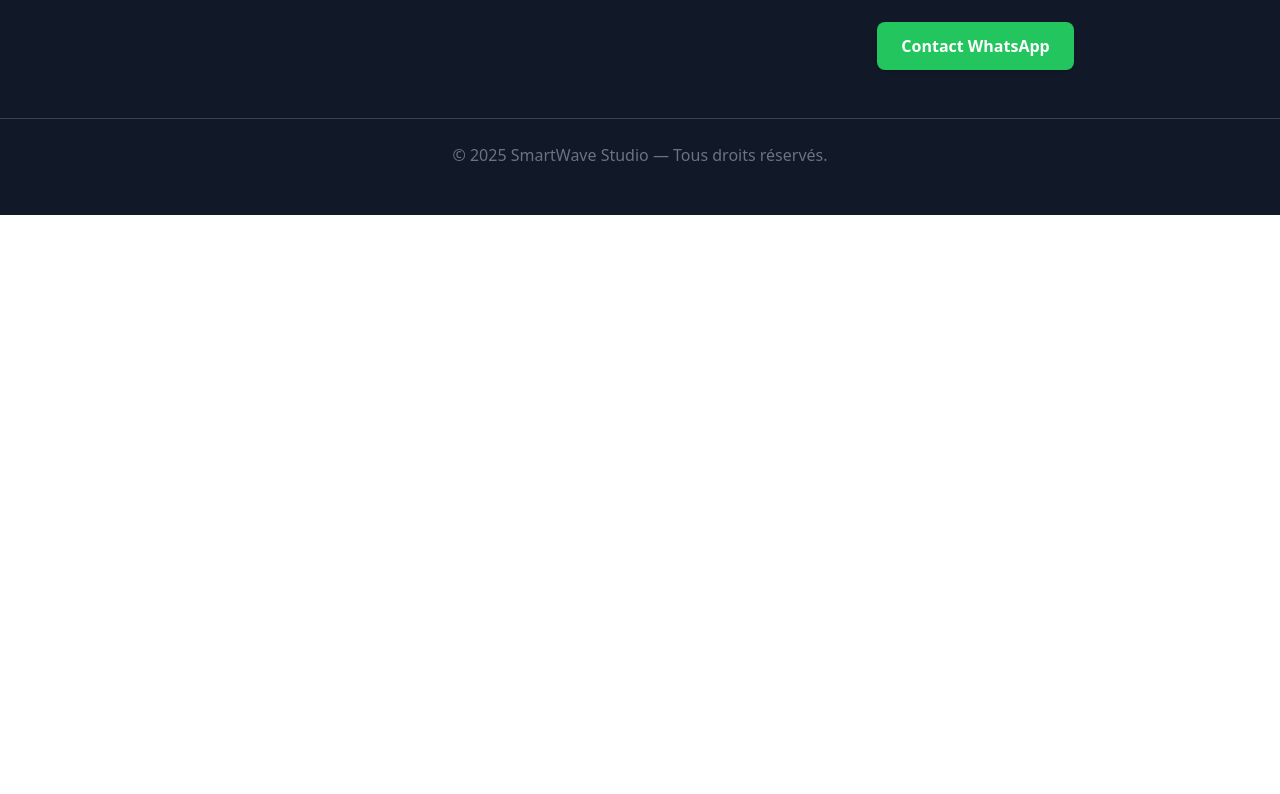
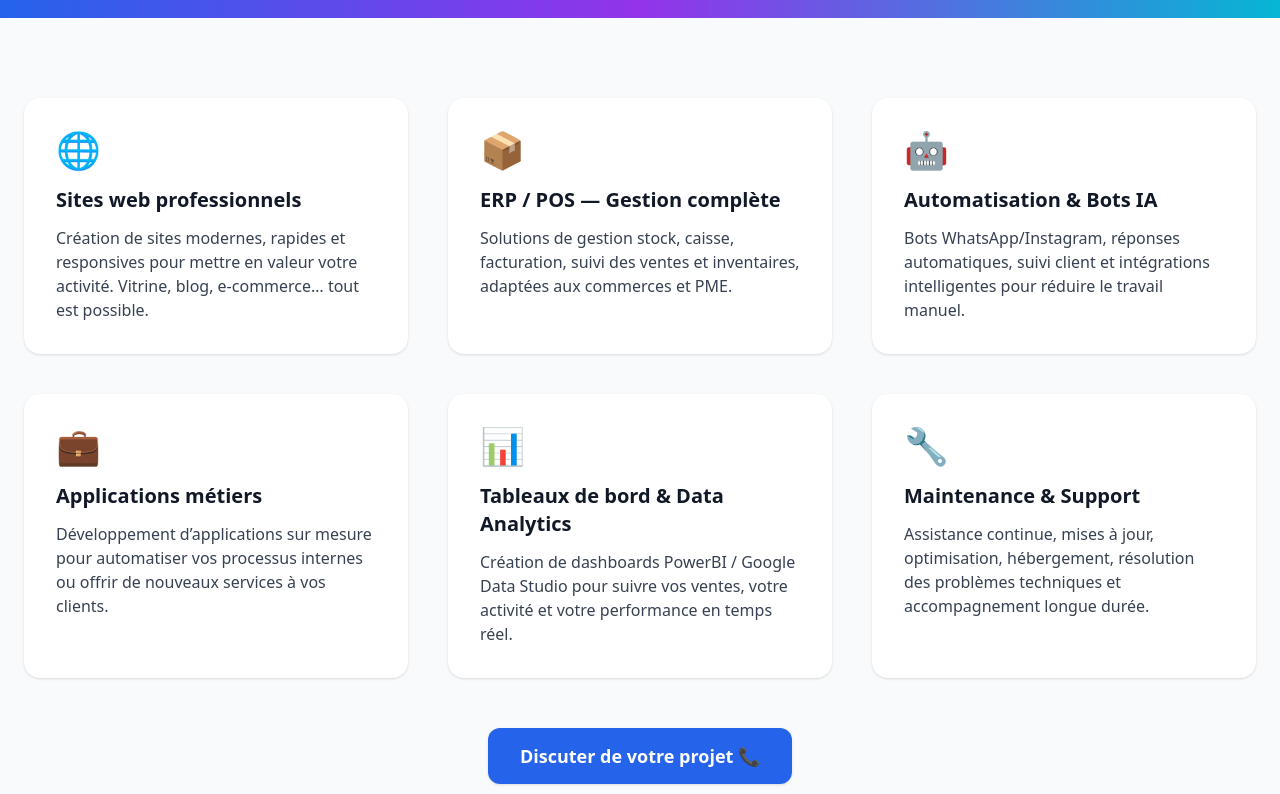
Before and after one commit to marwane1978/SmartWave-Studio, a React (Vite) app: page /contact in a window 1280 px wide. Shown: the part 366-1160 px from the top of the page. Before the commit the page ends 800 px from the top, so only its background shows below. Built offline with nearby package versions, Linux system fonts and the light colour scheme; the HTML template or start-up script is replaced by a standard one.

Commit message:
Rename Contact component to Services and update content

```diff
--- a/src/pages/Contact.jsx
+++ b/src/pages/Contact.jsx
@@ -1,15 +1,113 @@
 import Header from "../components/layout/Header";
 import Footer from "../components/layout/Footer";
 
-export default function Contact() {
+export default function Services() {
   return (
     <>
       <Header />
 
-      <main className="px-10 py-10">
-        <h1 className="text-4xl font-bold mb-4">Contact</h1>
-        <p className="text-gray-700">Contactez-nous pour démarrer votre projet.</p>
-      </main>
+      {/* HERO / TITRE */}
+      <section className="bg-gradient-to-r from-blue-600 via-purple-600 to-cyan-500 text-white py-32 px-6 text-center">
+        <h1 className="text-5xl font-bold mb-6">Nos Services</h1>
+        <p className="text-lg max-w-3xl mx-auto text-white/90">
+          SmartWave Studio vous accompagne avec des solutions digitales modernes,
+          simples et accessibles, adaptées aux besoins de votre entreprise.
+        </p>
+      </section>
+
+      {/* GRID DES SERVICES */}
+      <section className="py-20 bg-gray-50">
+        <div className="max-w-7xl mx-auto px-6">
+
+          <div className="grid grid-cols-1 md:grid-cols-3 gap-10">
+
+            {/* Service 1 */}
+            <div className="bg-white p-8 rounded-2xl shadow hover:shadow-xl transition">
+              <div className="text-4xl mb-4">🌐</div>
+              <h3 className="text-xl font-semibold text-gray-900 mb-3">
+                Sites web professionnels
+              </h3>
+              <p className="text-gray-700">
+                Création de sites modernes, rapides et responsives pour mettre en
+                valeur votre activité. Vitrine, blog, e-commerce… tout est possible.
+              </p>
+            </div>
+
+            {/* Service 2 */}
+            <div className="bg-white p-8 rounded-2xl shadow hover:shadow-xl transition">
+              <div className="text-4xl mb-4">📦</div>
+              <h3 className="text-xl font-semibold text-gray-900 mb-3">
+                ERP / POS — Gestion complète
+              </h3>
+              <p className="text-gray-700">
+                Solutions de gestion stock, caisse, facturation, suivi des ventes et
+                inventaires, adaptées aux commerces et PME.
+              </p>
+            </div>
+
+            {/* Service 3 */}
+            <div className="bg-white p-8 rounded-2xl shadow hover:shadow-xl transition">
+              <div className="text-4xl mb-4">🤖</div>
+              <h3 className="text-xl font-semibold text-gray-900 mb-3">
+                Automatisation & Bots IA
+              </h3>
+              <p className="text-gray-700">
+                Bots WhatsApp/Instagram, réponses automatiques, suivi client et
+                intégrations intelligentes pour réduire le travail manuel.
+              </p>
+            </div>
+
+            {/* Service 4 */}
+            <div className="bg-white p-8 rounded-2xl shadow hover:shadow-xl transition">
+              <div className="text-4xl mb-4">💼</div>
+              <h3 className="text-xl font-semibold text-gray-900 mb-3">
+                Applications métiers
+              </h3>
+              <p className="text-gray-700">
+                Développement d’applications sur mesure pour automatiser vos processus
+                internes ou offrir de nouveaux services à vos clients.
+              </p>
+            </div>
+
+            {/* Service 5 */}
+            <div className="bg-white p-8 rounded-2xl shadow hover:shadow-xl transition">
+              <div className="text-4xl mb-4">📊</div>
+              <h3 className="text-xl font-semibold text-gray-900 mb-3">
+                Tableaux de bord & Data Analytics
+              </h3>
+              <p className="text-gray-700">
+                Création de dashboards PowerBI / Google Data Studio pour suivre vos
+                ventes, votre activité et votre performance en temps réel.
+              </p>
+            </div>
+
+            {/* Service 6 */}
+            <div className="bg-white p-8 rounded-2xl shadow hover:shadow-xl transition">
+              <div className="text-4xl mb-4">🔧</div>
+              <h3 className="text-xl font-semibold text-gray-900 mb-3">
+                Maintenance & Support
+              </h3>
+              <p className="text-gray-700">
+                Assistance continue, mises à jour, optimisation, hébergement,
+                résolution des problèmes techniques et accompagnement longue durée.
+              </p>
+            </div>
+
+          </div>
+
+          {/* CTA */}
+          <div className="text-center mt-16">
+            <a
+              href="https://wa.me/212767777768"
+              target="_blank"
+              className="px-8 py-4 bg-blue-600 text-white text-lg font-semibold rounded-xl shadow hover:bg-blue-700 transition"
+            >
+              Discuter de votre projet 📞
+            </a>
+          </div>
+
+        </div>
+      </section>
 
       <Footer />
     </>
```
